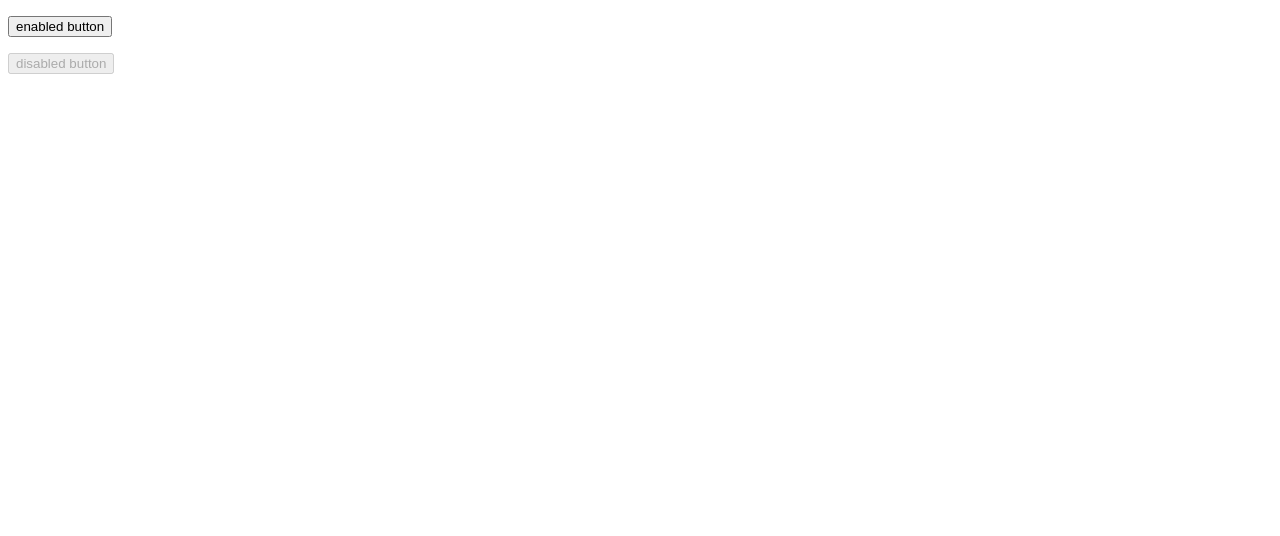
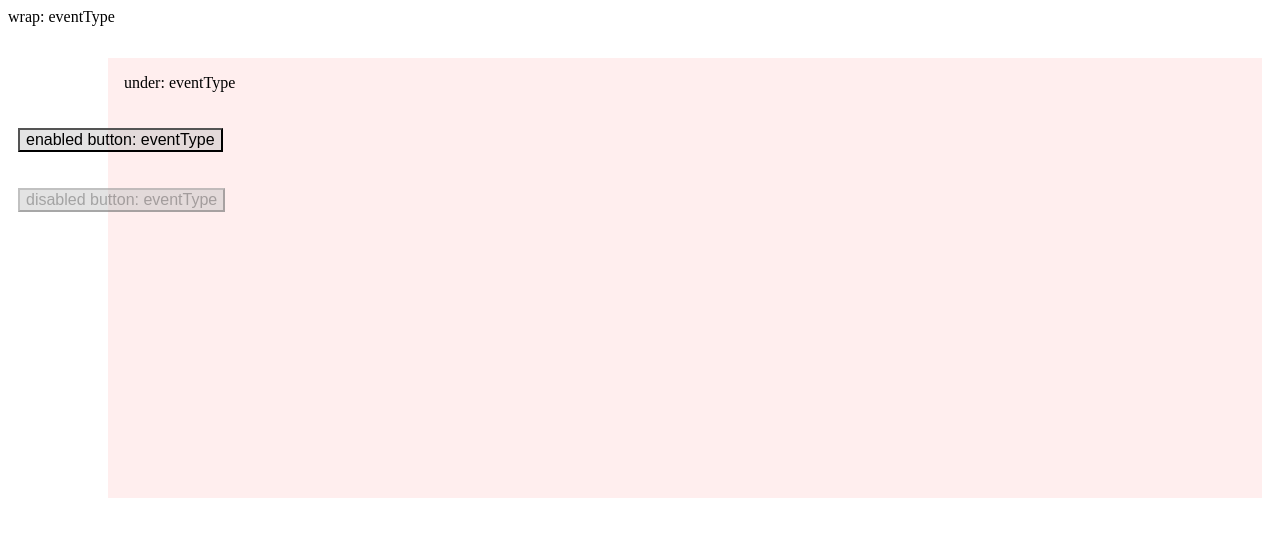
Before and after one commit to ksk1015/ksk1015.github.io, a plain HTML site: page disabled-btn-event/index.html in a window 1280 px wide. Drawn offline with Linux system fonts and the light colour scheme.

Commit message:
disabled-btn-event

```diff
--- a/disabled-btn-event/index.html
+++ b/disabled-btn-event/index.html
@@ -3,22 +3,68 @@
 <head>
 <meta charset="UTF-8">
 <meta name="viewport" content="width=device-width,minimum-scale=1,initial-scale=1">
-<title>input time</title>
+<title>disabled属性のbuttonで発火しなくなるイベントのブラウザによる違いを検証</title>
+<style>
+.wrap {
+	position: relative;
+	height: 500px;
+	background: #fff;
+}
+.under {
+	position: absolute;
+	top: 50px;
+	left: 100px;
+	right: 10px;
+	bottom: 10px;
+	padding: 1em;
+	background: #fee;
+}
+.enabled-btn,
+.disabled-btn {
+	position: absolute;
+	left: 10px;
+	background: rgba(200,200,200,.5);
+	font-size: 100%;
+}
+.enabled-btn {
+	top: 120px;
+}
+.disabled-btn {
+	top: 180px;
+}
+
+[data-event]::after {
+	content: attr(data-event);
+}
+[data-event=""]::after {
+	content: "eventType"
+}
+</style>
 </head>
 <body>
+<div class="wrap" data-event>
+	wrap:
+	<div class="under" data-event>under: </div>
+	<button class="enabled-btn" data-event>enabled button: </button>
+	<button class="disabled-btn" disabled data-event>disabled button: </button>
+</div>
+<script>
+var handler = function (e) {
+	e.target.setAttribute('data-event', e.type);
+	console.log(e.target.className + ': ' + e.type)
+};
 
-<p><button>enabled button</button><span></span></p>
-<p><button disabled>disabled button</button><span></span></p>
+var under =  document.querySelectorAll('.under');
+var btn = document.querySelectorAll('button');
 
-<script>
-var btn = document.querySelectorAll('button');
-var handler = function (e) {
-	e.target.nextSibling.textContent = ' : ' + e.type;
-	console.log((e.target.disabled ? 'disabled:' : 'enabled:') + e.type);
-};
 'mouseenter mouseleave mousedown mousemove mouseup touchstart touchmove touchend touch click dblclick focus blur'.split(' ').forEach(function (eventType) {
-	btn[0].addEventListener(eventType, handler);
-	btn[1].addEventListener(eventType, handler);
+	document.addEventListener(eventType, function (e) {
+		console.log('document: ' + e.type)
+	});
+	document.querySelector('.wrap').addEventListener(eventType, handler);
+	document.querySelector('.under').addEventListener(eventType, handler);
+	document.querySelector('.enabled-btn').addEventListener(eventType, handler);
+	document.querySelector('.disabled-btn').addEventListener(eventType, handler);
 });
 </script>
 
```
